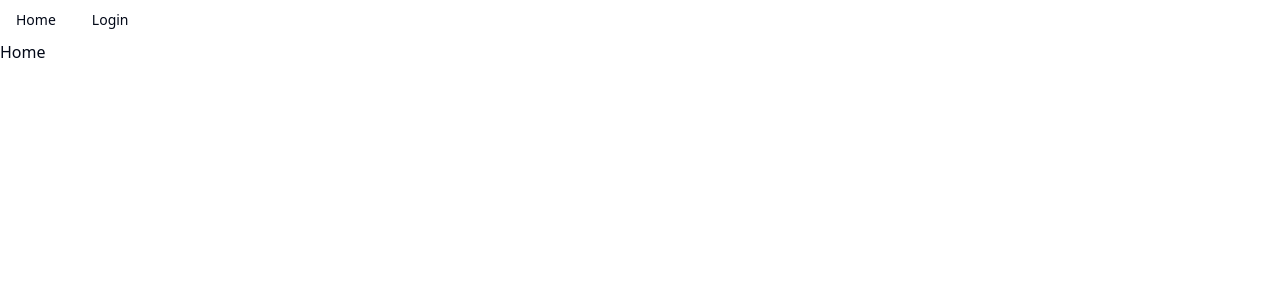
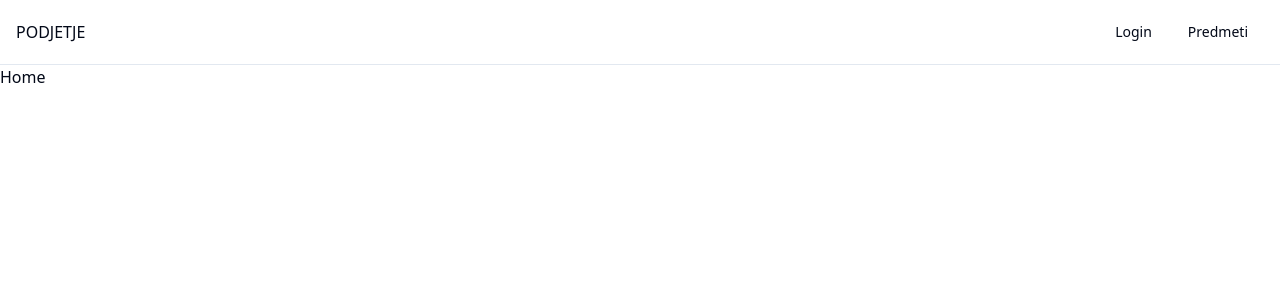
Before and after one commit to nyanSpruk/DragonHack2024, a React (Vite) app in the folder Frontend/: page / in a window 1280 px wide. Shown: the top 300 px of the page. Built offline with nearby package versions, Linux system fonts and the light colour scheme.

Commit message:
navbar changes

```diff
--- a/Frontend/src/App.tsx
+++ b/Frontend/src/App.tsx
@@ -9,8 +9,8 @@
 function App() {
     return (
         <BrowserRouter>
+            <Navbar />
             <div className="h-screen">
-                <Navbar />
                 <Routes>
                     <Route path="/" element={<Home />} />
                     <Route path="/about" element={<About />} />
--- a/Frontend/src/components/navbar/navbar.tsx
+++ b/Frontend/src/components/navbar/navbar.tsx
@@ -1,4 +1,3 @@
-import { cn } from '@/lib/utils';
 import {
     NavigationMenu,
     NavigationMenuItem,
@@ -6,20 +5,15 @@
     NavigationMenuList,
     navigationMenuTriggerStyle,
 } from '@/components/ui/navigation-menu';
-import { Link } from 'react-router-dom';
 
 const Navbar = () => {
     return (
+        <div className="border-b">
+            <div className="flex h-16 items-center px-4">
+                <div>PODJETJE</div>
+                <div className="ml-auto">
                     <NavigationMenu>
                         <NavigationMenuList>
-                <NavigationMenuItem>
-                    <Link to="/">
-                        <NavigationMenuLink
-                            className={navigationMenuTriggerStyle()}>
-                            Home
-                        </NavigationMenuLink>
-                    </Link>
-                </NavigationMenuItem>
                             <NavigationMenuItem>
                                 <a href="/login">
                                     <NavigationMenuLink
@@ -28,8 +22,19 @@
                                     </NavigationMenuLink>
                                 </a>
                             </NavigationMenuItem>
+                            <NavigationMenuItem>
+                                <a href="/predmeti">
+                                    <NavigationMenuLink
+                                        className={navigationMenuTriggerStyle()}>
+                                        Predmeti
+                                    </NavigationMenuLink>
+                                </a>
+                            </NavigationMenuItem>
                         </NavigationMenuList>
                     </NavigationMenu>
+                </div>
+            </div>
+        </div>
     );
 };
 
```
Lines whose indentation alone changed are shown as unchanged.
